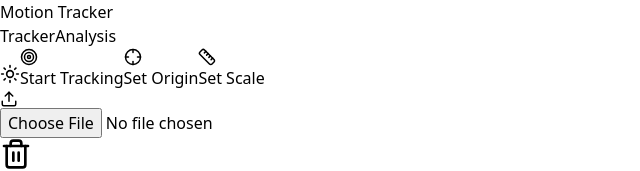
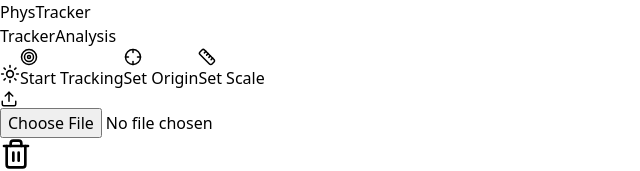
Before and after one commit to cesarurania0580/motion-tracker, a React (Vite) app: page / in a window 1280 px wide. Shown: the top 171 px of the page, without its empty margins (0-640 px from the left). Built offline with nearby package versions, Linux system fonts and the light colour scheme.

Commit message:
App mame updated

```diff
--- a/src/App.jsx
+++ b/src/App.jsx
@@ -1004,7 +1004,7 @@
       {/* HEADER WITH VIEW SWITCHER */}
       <div className={`p-4 border-b flex justify-between items-center shrink-0 h-16 ${styles.panel}`}>
         <div className="flex items-center gap-4">
-          <h1 className="text-xl font-bold text-blue-400">Motion Tracker</h1>
+          <h1 className="text-xl font-bold text-blue-400">PhysTracker</h1>
           <div className={`flex rounded p-1 border ${isDark ? 'bg-slate-900 border-slate-700' : 'bg-slate-100 border-slate-200'}`}>
             <button onClick={() => setViewMode('tracker')} className={`px-4 py-1 text-sm rounded transition ${viewMode === 'tracker' ? (isDark ? 'bg-slate-700 text-white' : 'bg-white shadow-sm text-slate-900') : styles.textSecondary + ' hover:' + styles.text}`}>Tracker</button>
             <button onClick={() => setViewMode('analysis')} className={`px-4 py-1 text-sm rounded transition ${viewMode === 'analysis' ? (isDark ? 'bg-slate-700 text-blue-400' : 'bg-white shadow-sm text-blue-600') : styles.textSecondary + ' hover:' + styles.text}`}>Analysis</button>
```
